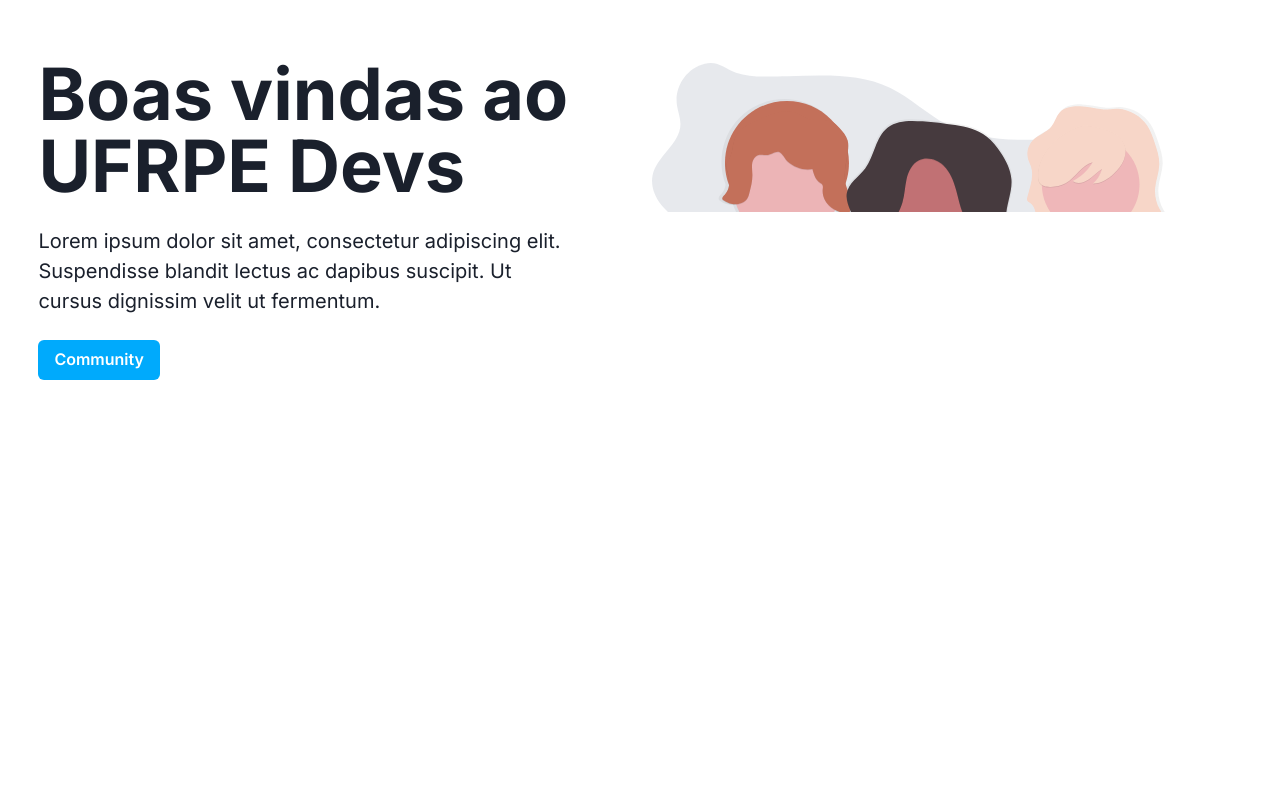
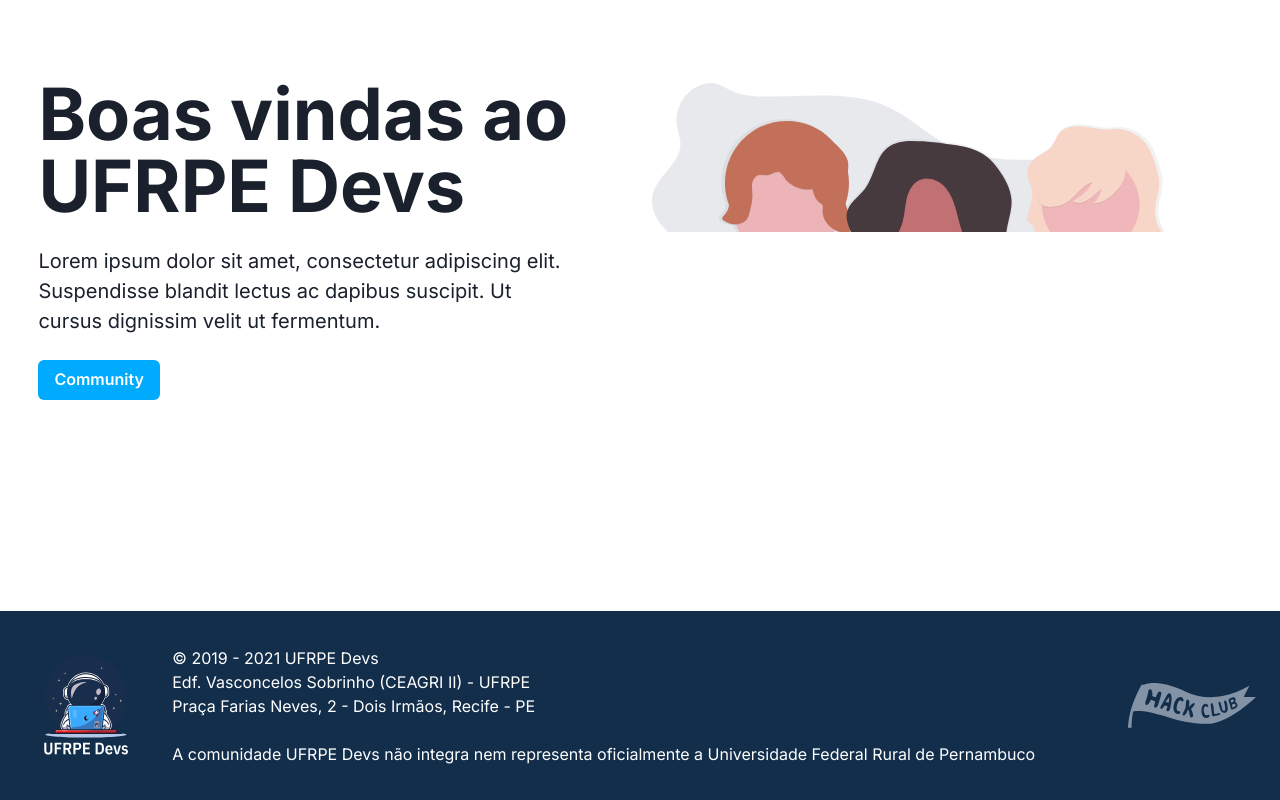
Before and after one commit to ufrpe-devs/ufrpe-devs.github.io, a Next.js app: page / in a window 1280 px wide. Shown: the part 197-997 px from the top of the page. Before the commit the page ends 800 px from the top, so only its background shows below. Built offline with nearby package versions, Linux system fonts and the light colour scheme.

Commit message:
feature(footer): footer completed

```diff
--- /dev/null
+++ b/components/Page/components/Footer/index.jsx
@@ -0,0 +1,62 @@
+import { Box, Grid, SimpleGrid, Stack, useMediaQuery } from '@chakra-ui/react';
+import * as React from 'react'
+import { AstronautLogo, HackClub } from '../../../../images';
+import { theme } from '../../../../styles/theme';
+
+const FooterLarge = () => {
+  return (
+    <Box display="flex" alignItems="center">
+      <Box style={{width: 'auto !important'}}>
+        <AstronautLogo />
+      </Box>
+      <Box flex={1} ml={6} color="white">
+        <Box >
+          <Box>© 2019 - 2021 UFRPE Devs</Box>
+          <Box>Edf. Vasconcelos Sobrinho (CEAGRI II) - UFRPE</Box>
+          <Box>Praça Farias Neves, 2 - Dois Irmãos, Recife - PE</Box>
+          <br/>
+          <Box>A comunidade UFRPE Devs não integra nem representa oficialmente a Universidade Federal Rural de Pernambuco</Box>
+        </Box>
+      </Box>
+      <Box >
+        <HackClub />
+      </Box>
+    </Box>
+  )
+}
+
+const TinyFooter = () => {
+  return (
+    <SimpleGrid columns={1}>
+      <Box style={{width: 'auto !important', textAlign: 'center'}}>
+        <AstronautLogo style={{margin: 'auto', marginBottom: 20}} />
+      </Box>
+      <Box flex={1} ml={6} color="white">
+        <Box >
+          <Box>© 2019 - 2021 UFRPE Devs</Box>
+          <Box>Edf. Vasconcelos Sobrinho (CEAGRI II) - UFRPE</Box>
+          <Box>Praça Farias Neves, 2 - Dois Irmãos, Recife - PE</Box>
+          <br/>
+          <Box>A comunidade UFRPE Devs não integra nem representa oficialmente a Universidade Federal Rural de Pernambuco</Box>
+        </Box>
+      </Box>
+      <Box >
+        <HackClub style={{margin: '40px auto'}}/>
+      </Box>
+    </SimpleGrid>
+  )
+}
+
+export default function Footer() {
+  const [isTinyThan992] = useMediaQuery("(max-width: 992px)")
+
+  return (
+    <Box as="footer" role="contentinfo" bg={theme.colors.brand.primary} p={isTinyThan992? 0: "6"} ml={0} mr={0}>
+      {isTinyThan992?
+        <TinyFooter/>
+      :
+        <FooterLarge/>
+      }
+    </Box>
+  );
+}
--- a/components/Page/components/Navbar/index.jsx
+++ b/components/Page/components/Navbar/index.jsx
@@ -48,7 +48,7 @@ export default function Navbar() {
   return (
     <>
       {/* <Box bg={useColorModeValue('gray.100', 'gray.900')} px={4}> */}
-      <Box px={4}>
+      <Box px={4} position="relative">
         <Flex h={16} alignItems={'center'} justifyContent={'space-between'}>
           <IconButton
             size={'md'}
--- a/components/Page/components/index.jsx
+++ b/components/Page/components/index.jsx
@@ -1 +1,2 @@
 export { default as Navbar } from './Navbar'
+export { default as Footer } from './Footer'
--- a/components/Page/index.jsx
+++ b/components/Page/index.jsx
@@ -1,11 +1,15 @@
+import { Container } from '@chakra-ui/react'
 import Head from 'next/head'
-import { Navbar } from './components'
+import { Navbar, Footer } from './components'
 
 export default function Page({ children }) {
   return (
     <>
-      <Navbar />
-      {children}
+      <Container maxW="container.xl" p={"4vh 0"} id="container">
+        <Navbar />
+        {children}
+      </Container>
+      <Footer/>
     </>
 
   )
--- a/images/index.js
+++ b/images/index.js
@@ -1,2 +1,4 @@
 export { default as LogoRectangle } from '../public/logo-rectangle.svg'
 export { default as Community } from '../public/community.svg'
+export { default as AstronautLogo } from '../public/astronaut-logo.svg'
+export { default as HackClub } from '../public/hack-club.svg'
--- a/pages/index.jsx
+++ b/pages/index.jsx
@@ -1,5 +1,5 @@
 import Page from "../components/Page"
-import { Hero } from "../components/Home"
+import { About, Hero } from "../components/Home"
 
 export default function Home() {
   return (
--- a/styles/theme.js
+++ b/styles/theme.js
@@ -8,10 +8,16 @@ export const theme = extendTheme({
         display: "flex",
         height: "100vh",
         width: "100vw",
-        padding: "4vh 3vw",
-        "div:first-child": {
-          width: '100%',
-          position: 'relative'
+      },
+
+      "#__next": {
+        width: '100%',
+        position: 'relative'
+      },
+
+      "#container": {
+        '@media screen and (max-width: 1320px)': {
+          padding: "4vh 3vw",
         },
       },
 
@@ -37,7 +43,7 @@ export const theme = extendTheme({
 
       "#hero": {
         display: 'flex',
-        height: '80vh',
+        minHeight: '85vh',
         '@media screen and (max-width: 992px)': {
           marginTop: '20px',
           "#hero-community-button-1": {
```
Also changed, not shown: public/astronaut-logo.svg (added), public/hack-club.svg (added).
